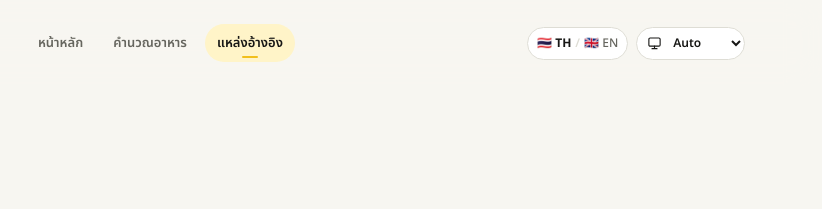
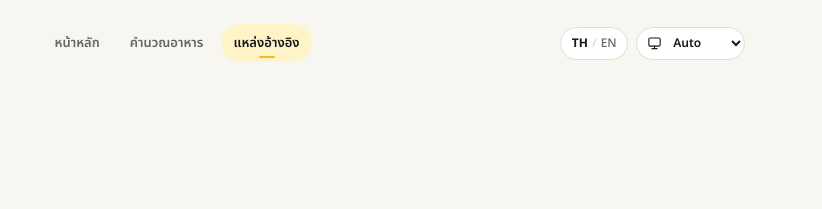
Before and after one commit to Northrocketlab/Pawtion-web, a plain HTML site: page references.html in a window 1280 px wide. Shown: the top 209 px of the page, 458-1280 px from the left. Drawn offline with Linux system fonts and the light colour scheme.

Commit message:
Remove language flags from references page

```diff
--- a/references.html
+++ b/references.html
@@ -20,7 +20,7 @@
           <a class="nav-link active" href="references.html" data-i18n="navReferences" aria-current="page">แหล่งอ้างอิง</a>
         </div>
         <div class="nav-actions">
-          <button id="language-toggle" class="utility-button language-button" type="button" aria-label="Switch to English"><span data-language="th"><span class="language-flag" aria-hidden="true">🇹🇭</span> TH</span><span class="language-divider" aria-hidden="true">/</span><span data-language="en"><span class="language-flag" aria-hidden="true">🇬🇧</span> EN</span></button>
+          <button id="language-toggle" class="utility-button language-button" type="button" aria-label="Switch to English"><span data-language="th">TH</span><span class="language-divider" aria-hidden="true">/</span><span data-language="en">EN</span></button>
           <label class="theme-control"><span class="sr-only">Color theme</span><svg class="theme-icon theme-icon-light" viewBox="0 0 24 24" aria-hidden="true"><circle cx="12" cy="12" r="4"/><path d="M12 2v2m0 16v2M2 12h2m16 0h2M5 5l1.5 1.5m11 11L19 19M5 19l1.5-1.5m11-11L19 5"/></svg><svg class="theme-icon theme-icon-dark" viewBox="0 0 24 24" aria-hidden="true"><path d="M20.5 14A9 9 0 0 1 10 3.5 9 9 0 1 0 20.5 14Z"/></svg><svg class="theme-icon theme-icon-auto" viewBox="0 0 24 24" aria-hidden="true"><rect x="3" y="4" width="18" height="13" rx="2"/><path d="M12 17v4m-4 0h8"/></svg><select id="theme-select" class="utility-button theme-select" aria-label="Color theme"><option value="light">Light</option><option value="dark">Dark</option><option value="auto">Auto</option></select></label>
         </div>
       </nav>
```
